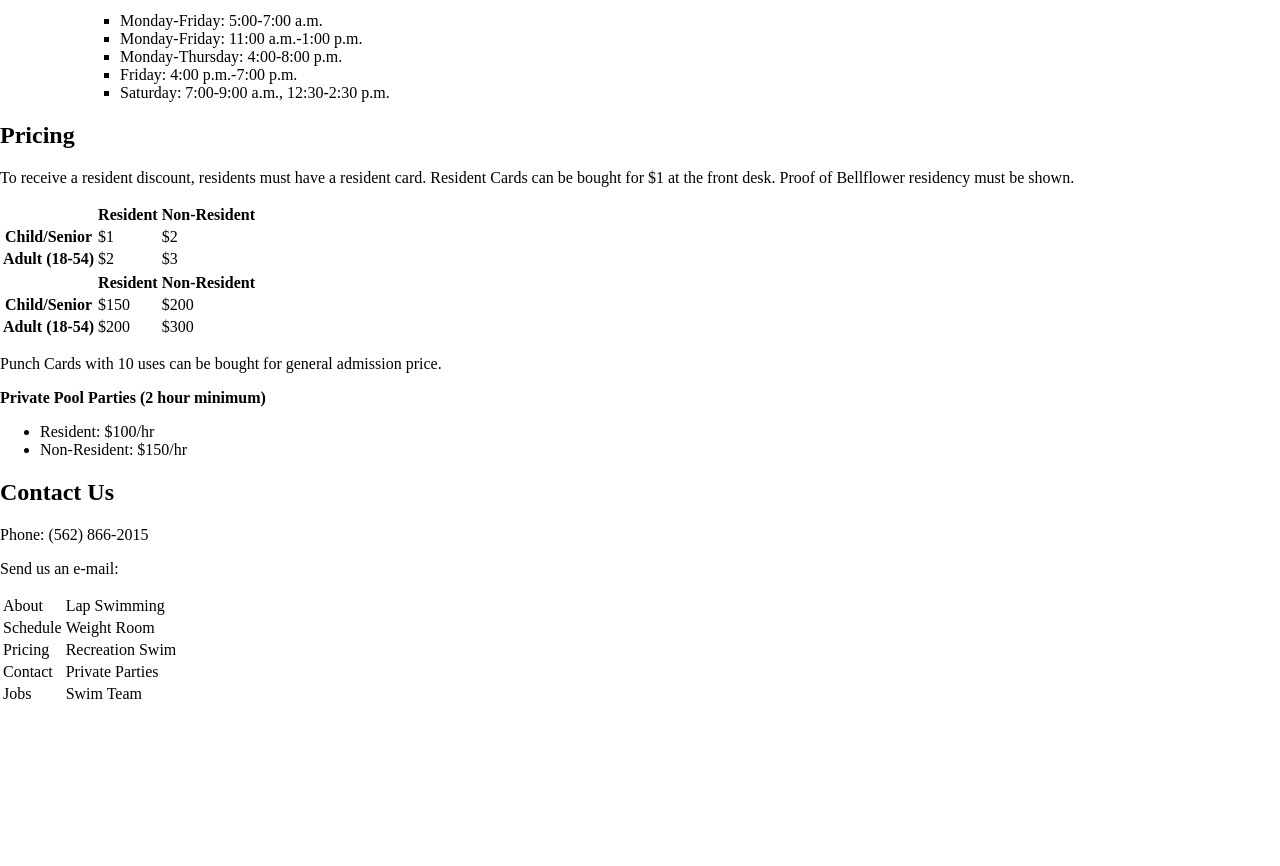
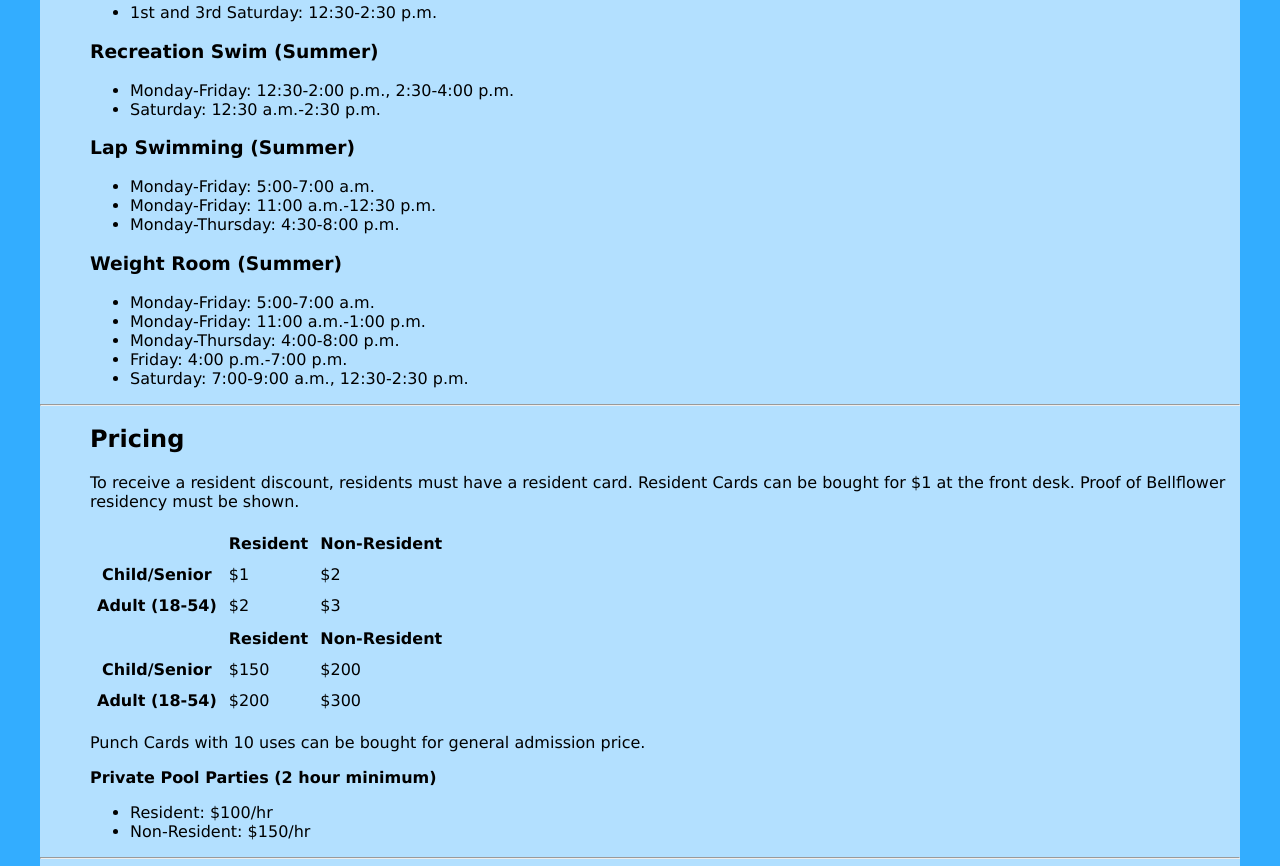
Before and after one commit to NathanAaronYoder/Bellflower-Aquatic-Center, a plain HTML site: page index.html in a window 1280 px wide. Shown: the part 1274-2140 px from the top of the page. Before the commit the page ends 1980 px from the top, so only its background shows below. Drawn offline with nearby package versions, Linux system fonts and the light colour scheme.

Commit message:
Added Rest of CSS

```diff
--- a/index.html
+++ b/index.html
@@ -26,8 +26,9 @@
 		<img src='BACHomeImage.jpg'>
 	</div>
 
+	<div id='main'>
 		<div id='about'>
-		<h1>Bellflower Aquatic Center</h1>
+			<h1 id='BACHeader'>Bellflower Aquatic Center</h1>
 			<p>The Bellflower Aquatic Center is a facility within Thomson Park located at 14001 Bellflower Blvd, Bellflower, CA 90706. At our facility, we have an indoor pool, outdoor pool, and a weight room.</p>
 		</div>
 
@@ -40,7 +41,7 @@
 				<li>Monday-Friday: 11:00 a.m.-1:00 p.m.</li>
 				<li>Monday-Thursday: 7:00-8:00 p.m.</li>
 				<li>Saturday: 7:00-9:00 a.m.</li>
-		<ul>
+			</ul>
 
 			<h3>Weight Room (Adults Only)</h3>
 			<ul>
@@ -66,7 +67,7 @@
 
 			<h3>Recreation Swim (Summer)</h3>
 			<ul>
-			<li>Monday-Friday: 12:30-2:00 p.m., 2:30-4:00 p.m.</li	>
+				<li>Monday-Friday: 12:30-2:00 p.m., 2:30-4:00 p.m.</	li	>
 				<li>Saturday: 12:30 a.m.-2:30 p.m.</li>
 			</ul>
 
@@ -87,9 +88,11 @@
 			</ul>
 		</div>
 
+		<hr>
+
 		<div id='pricing'>
 			<h2>Pricing</h2>
-		<p>To receive a resident discount, residents must have a resident card. Resident Cards can be bought for $1 at the front desk. Proof of Bellflower residency must be shown.</p>
+			<p>To receive a resident discount, residents must have a 	resident card. Resident Cards can be bought for $1 at 	the front desk. Proof of Bellflower residency must be 	shown.</p>
 			<table>
   				<tr>
   				  <th></th>
@@ -124,7 +127,7 @@
   				  <td>$300</td>
 				</tr>
 			</table>
-		<p>Punch Cards with 10 uses can be bought for general admission price.</p>
+			<p>Punch Cards with 10 uses can be bought for general 	admission price.</p>
 			<strong>Private Pool Parties (2 hour minimum)</strong>
 			<ul>
 				<li>Resident: $100/hr</li>
@@ -132,10 +135,12 @@
 			</ul>
 		</div>
 
+		<hr>
+
 		<div id='contact'>
 			<h2>Contact Us</h2>
 			<p>Phone: (562) 866-2015</p>
-		<p>Send us an e-mail: </p>
+		</div>
 	</div>
 
 	<div id='footer'>
--- a/style.css
+++ b/style.css
@@ -1,5 +1,7 @@
 body {
   margin: 0px;
+  background-color: #33adff;
+  font-family: "Lucida Sans Unicode", "Lucida Grande", sans-serif;
 }
 #navbar-ul {
   position: fixed;
@@ -36,3 +38,40 @@ img {
   width: 100%;
   height: 50%;
 }
+#about {
+  margin: auto;
+  display: block;
+  width: 40%;
+  text-align: center;
+}
+#main {
+  background-color: #b3e0ff;
+  margin-left: 40px;
+  margin-right: 40px;
+  border-radius: 30px;
+}
+#BACHeader {
+  font-size: 60px;
+  font-style: italic;
+}
+#schedule, #pricing, #contact {
+  margin-left: 50px;
+}
+#contact {
+  padding-bottom: 30px;
+  margin-bottom: 30px;
+}
+#main > table, tr, td, th {
+  padding: 5px;
+}
+#footer {
+  background-color: #008ae6;
+}
+#footer > table {
+  margin: auto;
+  width: 50%;
+  text-align: center;
+  padding: 5px;
+  border-spacing: 5px;
+  padding-bottom: 15px;
+}
```
Lines whose indentation alone changed are shown as unchanged.
